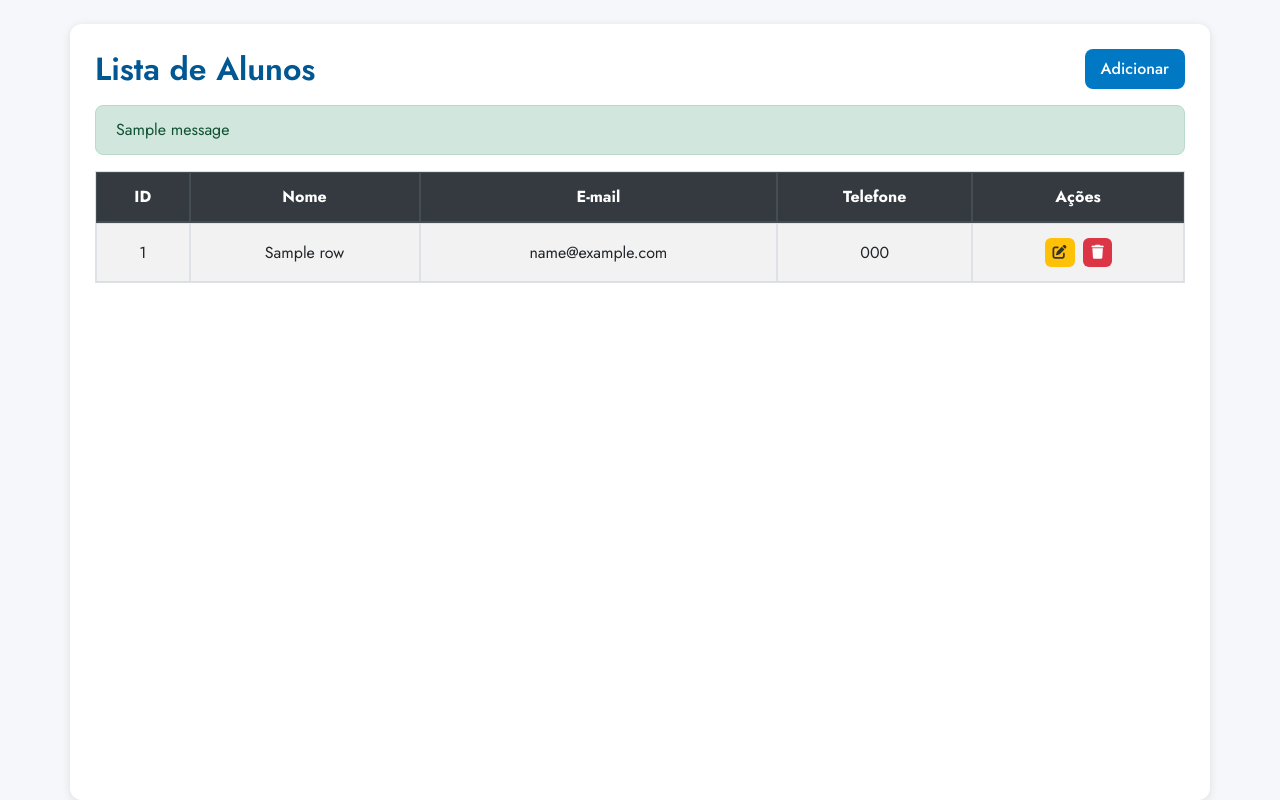
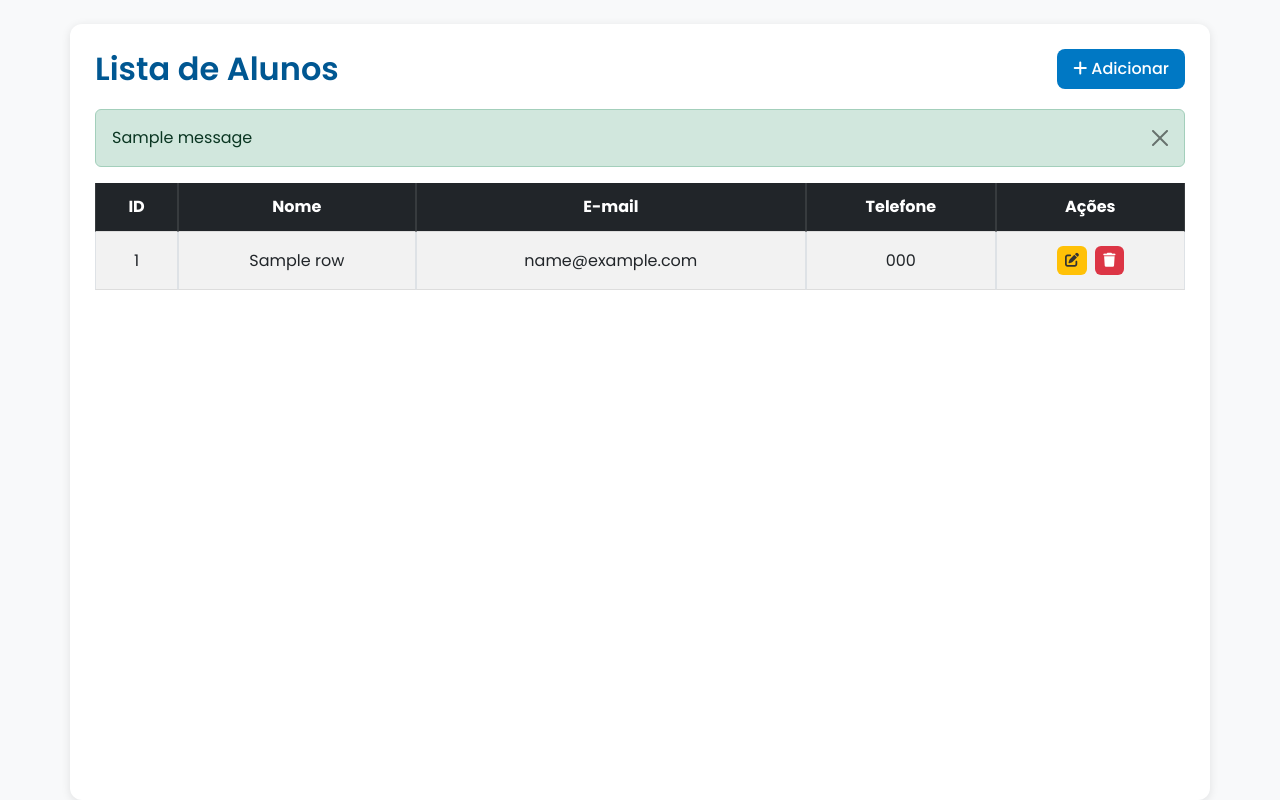
Before and after one commit to brumab/Apl_Web_Flash_CRUD-, a Flask app: template templates/index.html in a window 1280 px wide. Run offline with Flask 3, Linux system fonts and the light colour scheme; the template is opened without the code that fills it: most values are stand-ins (such as "Sample title", 1, 10 or a date in 2020); one stand-in notice (Sample message) is shown; parts of the project's set-up code (start-up, migrations or seed data) failed here and were passed over; some libraries are stand-ins or nearby versions.

Commit message:
Fix MySQl novo versão 6

```diff
--- a/app.py
+++ b/app.py
@@ -1,10 +1,8 @@
 import os
 from flask import Flask, render_template, request, redirect, url_for, flash
 from flask_mysqldb import MySQL
-from flask_fontawesome import FontAwesome
 
 app = Flask(__name__)
-FontAwesome(app)
 
 # =========================
 # 🔐 Secret Key
--- a/static/css/style.css
+++ b/static/css/style.css
@@ -1,23 +1,12 @@
-@import url('https://fonts.googleapis.com/css2?family=EB+Garamond:ital,wght@0,600;1,800&family=Jost:wght@100;200;300;400;500;600;700;800;900&family=Poppins:ital,wght@0,600;1,700&display=swap');
+@import url('https://fonts.googleapis.com/css2?family=Poppins:wght@400;500;600;700&display=swap');
 
-/* ======= Reset básico ======= */
-* {
-    box-sizing: border-box;
-}
-
-/* ======= Altura total da página ======= */
+/* ======= Configuração do corpo ======= */
 html, body {
     height: 100%;
     margin: 0;
-}
-
-/* ======= Corpo ======= */
-body {
-    font-family: 'Jost', 'Segoe UI', Tahoma, Geneva, Verdana, sans-serif;
-    background-color: #f5f7fa;
+    font-family: 'Poppins', sans-serif;
+    background-color: #f8f9fa;
     color: #333;
-    display: flex;
-    flex-direction: column;
 }
 
 /* ======= Cabeçalho ======= */
@@ -26,13 +15,12 @@ body {
     color: #fff;
     padding: 20px;
     text-align: center;
-    box-shadow: 0 3px 20px rgba(0, 0, 0, 0.2);
+    box-shadow: 0 3px 10px rgba(0,0,0,0.2);
 }
 
 .heading h1 {
-    font-size: 2.2rem;
-    font-weight: 800;
-    margin: 0;
+    font-size: 2.5rem;
+    font-weight: 700;
 }
 
 /* ======= Container principal ======= */
@@ -45,16 +33,22 @@ body {
     flex: 1;
 }
 
-/* ======= Título e botão ======= */
+body {
+    display: flex;
+    flex-direction: column;
+    min-height: 100vh;
+}
+
+/* ======= Título e botão principal ======= */
 h2 {
     font-weight: 600;
     color: #005792;
     display: flex;
     justify-content: space-between;
     align-items: center;
+    margin-bottom: 20px;
 }
 
-/* ======= Botão principal ======= */
 .btn-primary {
     background-color: #0078c4;
     border: none;
@@ -72,18 +66,17 @@ h2 {
 /* ======= Tabela ======= */
 .table {
     width: 100%;
-    margin-top: 20px;
     border-collapse: separate;
     border-spacing: 0;
+    margin-top: 20px;
 }
 
 .table thead {
-    background-color: #0078c4;
+    background: #0078c4;
     color: #fff;
 }
 
-.table th,
-.table td {
+.table th, .table td {
     text-align: center;
     padding: 12px;
     border-bottom: 1px solid #ddd;
@@ -129,22 +122,8 @@ h2 {
 }
 
 .modal-header {
-    background-color: #0078c4;
-    color: #fff;
     border-top-left-radius: 10px;
     border-top-right-radius: 10px;
-}
-
-.modal-title {
-    font-weight: 600;
-}
-
-/* ======= Alertas ======= */
-.alert-success {
-    border-radius: 8px;
-    background-color: #d1e7dd;
-    color: #0f5132;
-    border: 1px solid #badbcc;
 }
 
 /* ======= Rodapé ======= */
@@ -152,26 +131,22 @@ h2 {
     background-color: #005792;
     color: #fff;
     padding: 10px 0;
+    font-size: 0.9rem;
     text-align: center;
-    font-size: 0.85rem;
-}
-
-.footer p {
-    margin: 0;
+    margin-top: auto;
 }
 
 /* ======= Responsividade ======= */
 @media (max-width: 768px) {
     .heading h1 {
-        font-size: 1.6rem;
+        font-size: 1.8rem;
     }
 
     .container {
         padding: 15px;
     }
 
-    .table th,
-    .table td {
+    .table th, .table td {
         font-size: 0.9rem;
     }
 
--- a/templates/index.html
+++ b/templates/index.html
@@ -2,45 +2,38 @@
 <html lang="pt-BR">
 <head>
     <meta charset="UTF-8">
-    {{ fontawesome_html() }}
+    <meta name="viewport" content="width=device-width, initial-scale=1">
     <title>CRUD de Alunos - Flask</title>
 
     <!-- Bootstrap CSS -->
-    <link rel="stylesheet"
-          href="https://cdn.jsdelivr.net/npm/bootstrap@4.6.2/dist/css/bootstrap.min.css">
-
+    <link href="https://cdn.jsdelivr.net/npm/bootstrap@5.3.0/dist/css/bootstrap.min.css" rel="stylesheet">
     <!-- Font Awesome -->
-    <link rel="stylesheet"
-          href="https://cdnjs.cloudflare.com/ajax/libs/font-awesome/6.4.0/css/all.min.css">
-
+    <link rel="stylesheet" href="https://cdnjs.cloudflare.com/ajax/libs/font-awesome/6.4.0/css/all.min.css">
     <!-- CSS customizado -->
-    <link rel="stylesheet"
-          href="{{ url_for('static', filename='css/style.css') }}">
+    <link rel="stylesheet" href="{{ url_for('static', filename='css/style.css') }}">
 </head>
-
 <body>
-
     <div class="container mt-4">
-
         <h2>
             Lista de Alunos
-        <button class="btn btn-primary"
-                data-toggle="modal"
-                data-target="#modalInserir">
-            Adicionar
+            <button class="btn btn-primary float-end" data-bs-toggle="modal" data-bs-target="#modalInserir">
+                <i class="fas fa-plus"></i> Adicionar
             </button>
         </h2>
 
         {% with messages = get_flashed_messages() %}
             {% if messages %}
                 {% for message in messages %}
-            <div class="alert alert-success mt-3">{{ message }}</div>
+                    <div class="alert alert-success alert-dismissible fade show mt-3" role="alert">
+                        {{ message }}
+                        <button type="button" class="btn-close" data-bs-dismiss="alert"></button>
+                    </div>
                 {% endfor %}
             {% endif %}
         {% endwith %}
 
         <table class="table table-bordered table-striped mt-3">
-        <thead class="thead-dark">
+            <thead class="table-dark">
                 <tr>
                     <th>ID</th>
                     <th>Nome</th>
@@ -50,7 +43,6 @@
                 </tr>
             </thead>
             <tbody>
-
                 {% for row in students %}
                 <tr>
                     <td>{{ row.id }}</td>
@@ -58,107 +50,71 @@
                     <td>{{ row.email }}</td>
                     <td>{{ row.phone }}</td>
                     <td>
-
-                <!-- EDITAR -->
-                <button class="btn btn-warning btn-sm"
-                        data-toggle="modal"
-                        data-target="#editar{{ row.id }}">
+                        <button class="btn btn-warning btn-sm" data-bs-toggle="modal" data-bs-target="#editar{{ row.id }}">
                             <i class="fas fa-edit"></i>
                         </button>
-
-                <!-- EXCLUIR -->
-                <form action="{{ url_for('excluir', id_dado=row.id) }}"
-                      method="POST"
-                      style="display:inline;">
-                    <button class="btn btn-danger btn-sm"
-                            onclick="return confirm('Excluir aluno?')">
+                        <form action="{{ url_for('excluir', id_dado=row.id) }}" method="POST" style="display:inline;">
+                            <button class="btn btn-danger btn-sm" onclick="return confirm('Excluir aluno?')">
                                 <i class="fas fa-trash"></i>
                             </button>
                         </form>
                     </td>
                 </tr>
+                {% endfor %}
+            </tbody>
+        </table>
+    </div>
 
-        <!-- MODAL EDITAR -->
-        <div class="modal fade" id="editar{{ row.id }}">
+    <!-- Modal Inserir -->
+    <div class="modal fade" id="modalInserir" tabindex="-1">
         <div class="modal-dialog">
             <div class="modal-content">
-                    <form action="{{ url_for('atualizar') }}" method="POST">
-
-                        <div class="modal-header">
-                            <h5 class="modal-title">Editar Aluno</h5>
-                            <button type="button"
-                                    class="close"
-                                    data-dismiss="modal">&times;</button>
+                <form action="{{ url_for('inserir') }}" method="POST">
+                    <div class="modal-header bg-primary text-white">
+                        <h5 class="modal-title">Novo Aluno</h5>
+                        <button type="button" class="btn-close btn-close-white" data-bs-dismiss="modal"></button>
                     </div>
-
                     <div class="modal-body">
-                            <input type="hidden" name="id" value="{{ row.id }}">
-                            <input type="text" name="name"
-                                   class="form-control mb-2"
-                                   value="{{ row.name }}" required>
-
-                            <input type="email" name="email"
-                                   class="form-control mb-2"
-                                   value="{{ row.email }}" required>
-
-                            <input type="tel" name="phone"
-                                   class="form-control"
-                                   value="{{ row.phone }}" required>
+                        <input type="text" name="name" class="form-control mb-2" placeholder="Nome" required>
+                        <input type="email" name="email" class="form-control mb-2" placeholder="E-mail" required>
+                        <input type="tel" name="phone" class="form-control" placeholder="Telefone" required>
                     </div>
-
                     <div class="modal-footer">
-                            <button class="btn btn-success">Salvar</button>
+                        <button type="button" class="btn btn-secondary" data-bs-dismiss="modal">Cancelar</button>
+                        <button type="submit" class="btn btn-primary">Salvar</button>
                     </div>
-
                 </form>
             </div>
         </div>
     </div>
 
-        {% endfor %}
-        </tbody>
-    </table>
-</div>
-
-<!-- MODAL INSERIR -->
-<div class="modal fade" id="modalInserir">
+    <!-- Modais de Edição (dinâmicos) -->
+    {% for row in students %}
+    <div class="modal fade" id="editar{{ row.id }}" tabindex="-1">
         <div class="modal-dialog">
             <div class="modal-content">
-            <form action="{{ url_for('inserir') }}" method="POST">
-
-                <div class="modal-header">
-                    <h5 class="modal-title">Novo Aluno</h5>
-                    <button type="button"
-                            class="close"
-                            data-dismiss="modal">&times;</button>
+                <form action="{{ url_for('atualizar') }}" method="POST">
+                    <div class="modal-header bg-warning">
+                        <h5 class="modal-title">Editar Aluno</h5>
+                        <button type="button" class="btn-close" data-bs-dismiss="modal"></button>
                     </div>
-
                     <div class="modal-body">
-                    <input type="text" name="name"
-                           class="form-control mb-2"
-                           placeholder="Nome" required>
-
-                    <input type="email" name="email"
-                           class="form-control mb-2"
-                           placeholder="E-mail" required>
-
-                    <input type="tel" name="phone"
-                           class="form-control"
-                           placeholder="Telefone" required>
+                        <input type="hidden" name="id" value="{{ row.id }}">
+                        <input type="text" name="name" class="form-control mb-2" value="{{ row.name }}" required>
+                        <input type="email" name="email" class="form-control mb-2" value="{{ row.email }}" required>
+                        <input type="tel" name="phone" class="form-control" value="{{ row.phone }}" required>
                     </div>
-
                     <div class="modal-footer">
-                    <button class="btn btn-primary">Salvar</button>
+                        <button type="button" class="btn btn-secondary" data-bs-dismiss="modal">Cancelar</button>
+                        <button type="submit" class="btn btn-success">Salvar</button>
                     </div>
-
                 </form>
             </div>
         </div>
     </div>
+    {% endfor %}
 
-<!-- JS -->
-<script src="{{ url_for('static', filename='js/jquery-3.2.1.min.js') }}"></script>
-<script src="{{ url_for('static', filename='js/bootstrap.min.js') }}"></script>
-
+    <!-- Bootstrap JS -->
+    <script src="https://cdn.jsdelivr.net/npm/bootstrap@5.3.0/dist/js/bootstrap.bundle.min.js"></script>
 </body>
 </html>
```
Lines whose indentation alone changed are shown as unchanged.
